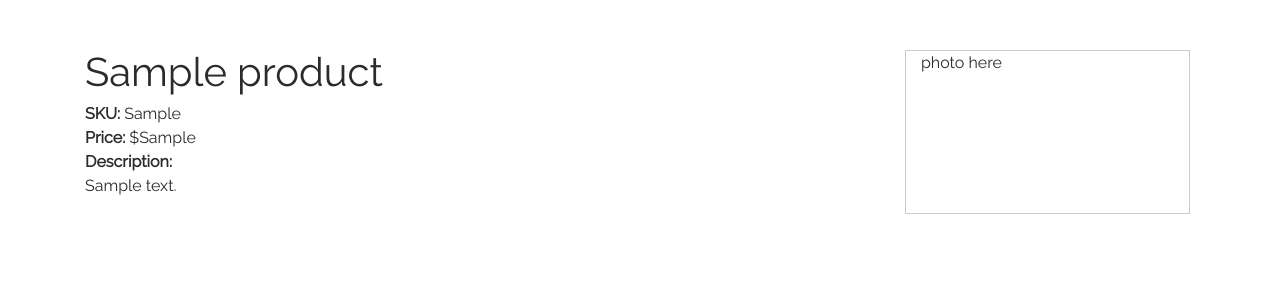
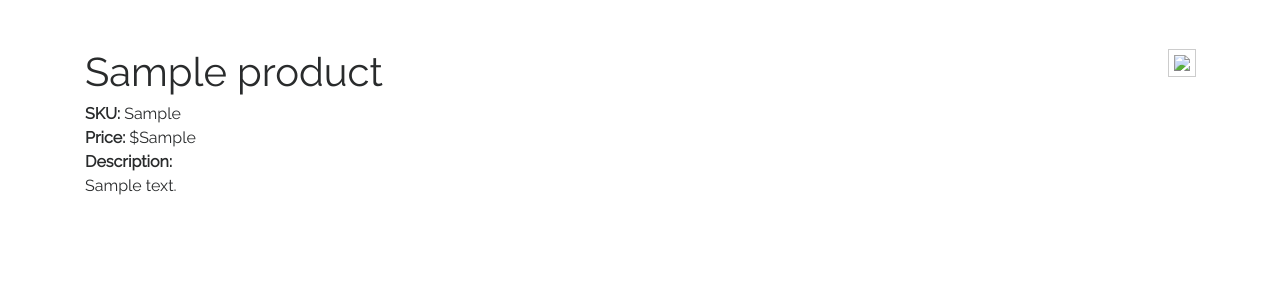
Before and after one commit to zenzillo/store-catalog, a Flask app: a page that uses templates/product/detail.html in a window 1280 px wide. Shown: the part 158-458 px from the top of the page. Run offline with Flask 2, Linux system fonts and the light colour scheme; tables that the repository leaves empty hold one stand-in row (values such as "Sample post"); some libraries are stand-ins or nearby versions.

Commit message:
Add image placeholder to product page

```diff
--- a/static/css/styles.css
+++ b/static/css/styles.css
@@ -145,7 +145,8 @@ a:hover, a:focus {
 }
 
 /* Main product page */
-.detail-box {
-	border: 1px solid #ccc;
-	margin-left:-20px;
+.photo-box img {
+	border: 5px solid #fff;
+	outline: 1px solid #ccc;
+	float: right;
 }
--- a/templates/product/detail.html
+++ b/templates/product/detail.html
@@ -11,15 +11,15 @@
 	</nav>
 
  	<div class="row top-margin">
-		<div class="col-md-9">
+		<div class="col-md-7">
 			<h1>{{product.name}}</h1>
 			<b>SKU:</b> {{product.sku}}<br>
 			<b>Price:</b> ${{product.price}}<br>
 			<b>Description:</b><br>
 			<p>{{product.description}}</p>
 		</div>
-		<div class="col-md-3 detail-box">
-			photo here
+		<div class="col-md-5 photo-box">
+			<img src="http://via.placeholder.com/350x350">
 		</div>
 	</div>
 
```
